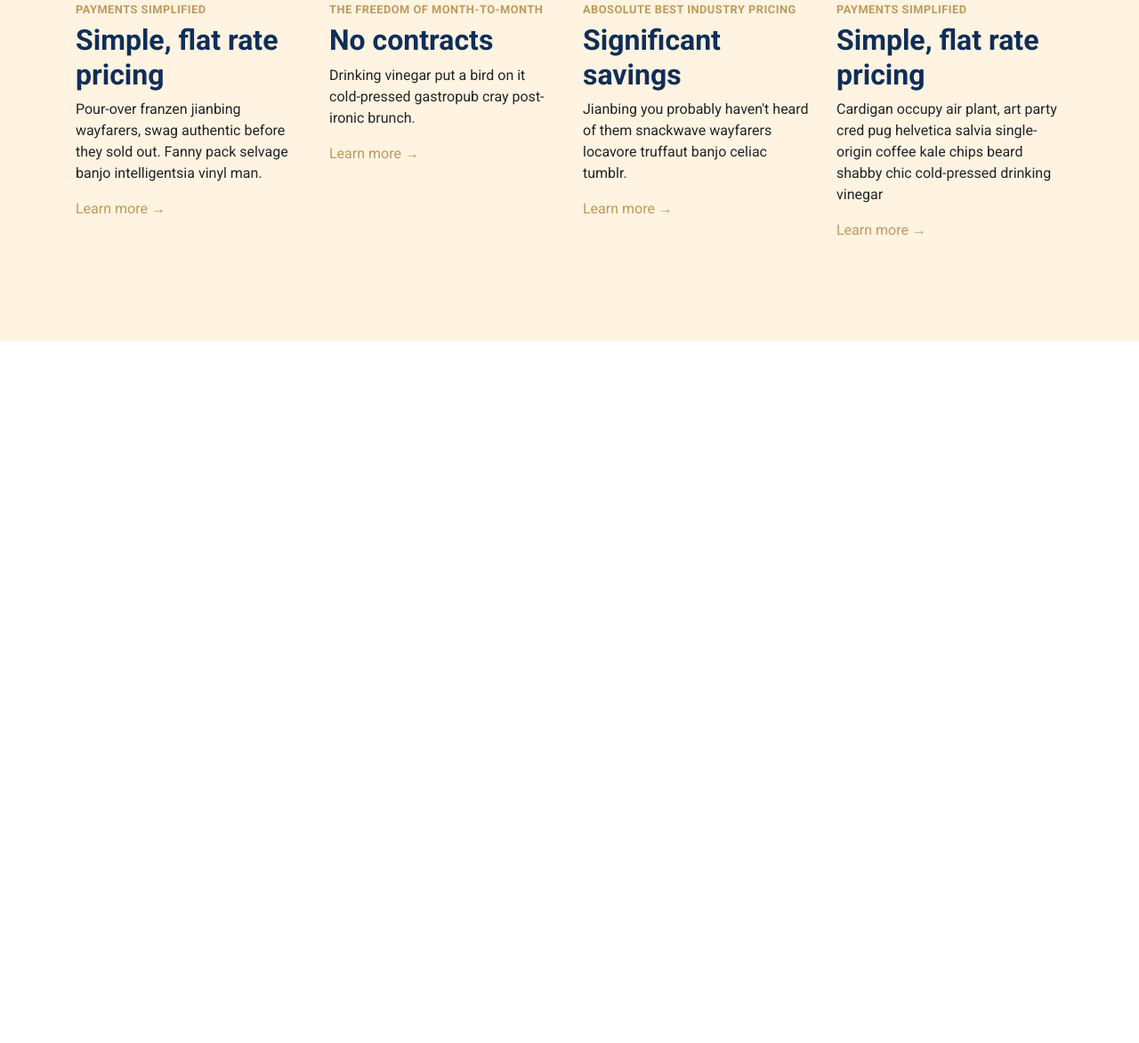
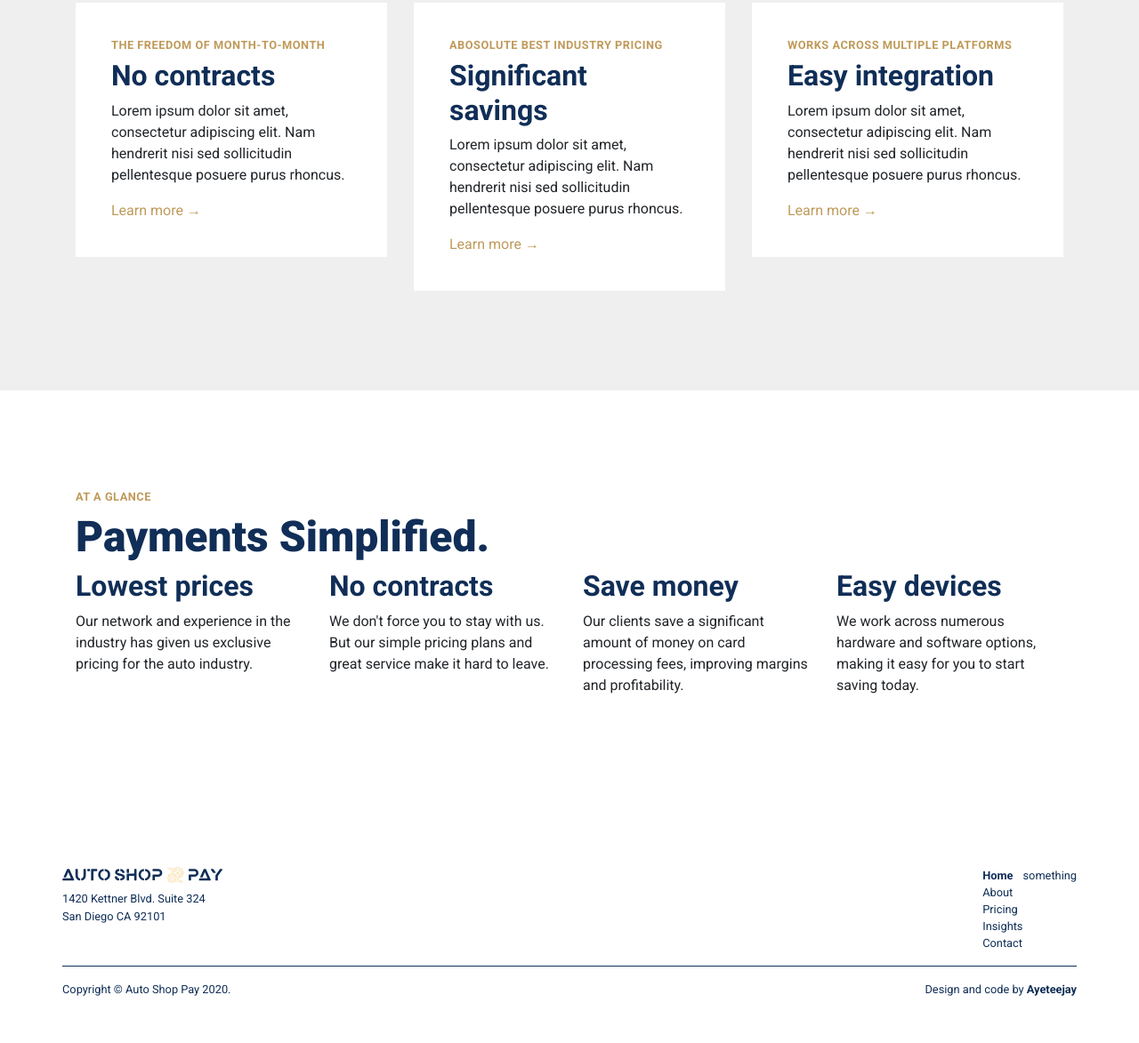
Before and after one commit to Ayeteejay/auto-shop-pay, a Gatsby site: page / in a window 1280 px wide. Shown: the part 1627-2800 px from the top of the page at 89% size. Before the commit the page ends 2010 px from the top, so only its background shows below. Built offline with nearby package versions, Linux system fonts and the light colour scheme; Gatsby itself is replaced by a stand-in of ours.

Commit message:
Working on footer

```diff
--- /dev/null
+++ b/src/components/footer.js
@@ -0,0 +1,95 @@
+import React from "react";
+import styled from "styled-components";
+import { Container, Row, Col } from "react-bootstrap";
+import AspLogo from "../images/autoshop-pay-blue-logo.svg";
+import Image from "react-bootstrap/Image";
+
+const FooterContainer = styled(Container)`
+  color: ${(props) => props.theme.colors.aspBlue};
+  padding: 4rem 0rem;
+  p {
+    font-size: ${(props) => props.theme.fontSize.extraSmall};
+  }
+  a {
+    font-weight: bold;
+    color: ${(props) => props.theme.colors.aspBlue};
+    text-decoration: none;
+    transition: 0.3s;
+  }
+  a:hover {
+    color: ${(props) => props.theme.colors.aspDarkYellow};
+  }
+  ul {
+    list-style: none;
+  }
+  li {
+    font-size: ${(props) => props.theme.fontSize.extraSmall};
+  }
+  li:first-child {
+    font-weight: bold;
+  }
+`;
+
+const CompanyLogo = styled(Image)`
+  max-width: 180px;
+  margin: 0 0 0.5rem 0;
+`;
+
+const LinksSection = styled.div`
+  display: flex;
+  justify-content: flex-end;
+`;
+
+const SiteLinksColumn = styled.div``;
+
+const SocialLinksColumn = styled.div``;
+
+const CopyrightSection = styled.div`
+  border-top: 1px solid ${(props) => props.theme.colors.aspBlue};
+  display: flex;
+  padding: 1rem 0 0 0;
+  justify-content: space-between;
+`;
+
+const Footer = () => {
+  return (
+    <FooterContainer>
+      <Row>
+        <Col sm={4}>
+          <CompanyLogo src={AspLogo} fluid />
+          <p>
+            1420 Kettner Blvd. Suite 324<br></br>
+            San Diego CA 92101
+          </p>
+        </Col>
+        <Col sm={8}>
+          <LinksSection>
+            <SiteLinksColumn>
+              <ul>
+                <li>Home</li>
+                <li>About</li>
+                <li>Pricing</li>
+                <li>Insights</li>
+                <li>Contact</li>
+              </ul>
+            </SiteLinksColumn>
+            <SocialLinksColumn>
+              <p>something</p>
+            </SocialLinksColumn>
+          </LinksSection>
+        </Col>
+      </Row>
+      <Row>
+        <Col sm={12}>
+          <CopyrightSection>
+            <p>Copyright &#169; Auto Shop Pay 2020.</p>
+            <p>
+              Design and code by <a href="">Ayeteejay</a>
+            </p>
+          </CopyrightSection>
+        </Col>
+      </Row>
+    </FooterContainer>
+  );
+};
+export default Footer;
--- a/src/components/layout.js
+++ b/src/components/layout.js
@@ -3,12 +3,14 @@ import "bootstrap/dist/css/bootstrap.min.css";
 import styled, { ThemeProvider } from "styled-components";
 import { Container } from "react-bootstrap";
 import "../css/index.css";
+import Footer from "../components/footer.js";
 
 const theme = {
   colors: {
-    aspLightYellow: "#fff3e1",
+    aspLightYellow: "#fff6eb",
     aspDarkYellow: "#BF9A5A",
     aspBlue: "#102e57",
+    aspLightBlue: "#efefef",
   },
   fontSize: {
     extraSmall: "0.8rem",
@@ -56,6 +58,7 @@ const Layout = ({ children }) => {
   return (
     <ThemeProvider theme={theme}>
       <MainContainer fluid>{children}</MainContainer>
+      <Footer></Footer>
     </ThemeProvider>
   );
 };
--- a/src/pages/index.js
+++ b/src/pages/index.js
@@ -10,7 +10,7 @@ import Image from "react-bootstrap/Image";
 const ContainerRow = styled(Row)`
   padding: 7rem 0;
   background-color: ${(props) =>
-    props.backgroundColor || props.theme.colors.aspLightYellow};
+    props.backgroundColor || props.theme.colors.aspLightBlue};
   a {
     color: ${(props) => props.theme.colors.aspDarkYellow};
   }
@@ -47,7 +47,7 @@ const CallToAction = styled.a`
   background-color: ${(props) => props.theme.colors.aspBlue};
   padding: 1rem 2rem;
   color: white !important;
-  border-radius: 0.2rem;
+  // border-radius: 0.2rem;
   transition: 0.3s;
   :hover {
     text-decoration: none;
@@ -60,12 +60,22 @@ const SecondaryCallToAction = styled.a`
   border: 1px solid ${(props) => props.theme.colors.aspBlue};
   padding: 1rem 2rem;
   color: ${(props) => props.theme.colors.aspBlue}!important;
-  border-radius: 0.2rem;
+  // border-radius: 0.2rem;
   transition: 0.3s;
   :hover {
     text-decoration: none;
     color: white !important;
     background-color: ${(props) => props.theme.colors.aspBlue};
+  }
+`;
+
+const QuickFactCol = styled.div`
+  transition: 0.3s;
+  background-color: white;
+  padding: 2.5rem;
+  :hover {
+    transform: translate(-10px, -20px);
+    box-shadow: 15px 15px ${(props) => props.theme.colors.aspBlue};
   }
 `;
 
@@ -136,14 +146,18 @@ const IndexPage = () => {
                   <p>
                     We work with numerous vendors to obtain the lowest cost
                     solutions so you don’t have to go through the headache of
-                    sourcing and negotiation.{" "}
+                    sourcing and negotiation.
                   </p>
                 </DescriptionSection>
               </Col>
               <Col sm={6}>
-                <Fade bottom>
+                <Fade>
                   <DescriptionSection>
-                    <Image src={MechanicPicture} fluid />
+                    <Image
+                      src={MechanicPicture}
+                      fluid
+                      alt="Mechanic hard at work."
+                    />
                   </DescriptionSection>
                 </Fade>
               </Col>
@@ -156,43 +170,84 @@ const IndexPage = () => {
         <ContainerRow>
           <Container>
             <Row>
+              <Col sm={4}>
+                <QuickFactCol>
+                  <h5>The freedom of month-to-month</h5>
+                  <h4>No contracts</h4>
+                  <p>
+                    Lorem ipsum dolor sit amet, consectetur adipiscing elit. Nam
+                    hendrerit nisi sed sollicitudin pellentesque posuere purus
+                    rhoncus.
+                  </p>
+                  <a href="/">Learn more &#8594;</a>
+                </QuickFactCol>
+              </Col>
+              <Col sm={4}>
+                <QuickFactCol>
+                  <h5>Abosolute best industry pricing</h5>
+                  <h4>Significant savings</h4>
+                  <p>
+                    Lorem ipsum dolor sit amet, consectetur adipiscing elit. Nam
+                    hendrerit nisi sed sollicitudin pellentesque posuere purus
+                    rhoncus.
+                  </p>
+                  <a href="/">Learn more &#8594;</a>
+                </QuickFactCol>
+              </Col>
+              <Col sm={4}>
+                <QuickFactCol>
+                  <h5>Works across multiple platforms</h5>
+                  <h4>Easy integration</h4>
+                  <p>
+                    Lorem ipsum dolor sit amet, consectetur adipiscing elit. Nam
+                    hendrerit nisi sed sollicitudin pellentesque posuere purus
+                    rhoncus.
+                  </p>
+                  <a href="/">Learn more &#8594;</a>
+                </QuickFactCol>
+              </Col>
+            </Row>
+          </Container>
+        </ContainerRow>
+      </Fade>
+      {/* Additional Facts Section */}
+      <Fade>
+        <ContainerRow backgroundColor="white">
+          <Container>
+            <Row>
+              <Col sm={12}>
+                <h5>At a glance</h5>
+                <h2>Payments Simplified.</h2>
+              </Col>
+            </Row>
+            <Row>
               <Col sm={3}>
-                <h5>Payments Simplified</h5>
-                <h4>Simple, flat rate pricing</h4>
+                <h4>Lowest prices</h4>
                 <p>
-                  Pour-over franzen jianbing wayfarers, swag authentic before
-                  they sold out. Fanny pack selvage banjo intelligentsia vinyl
-                  man.
+                  Our network and experience in the industry has given us
+                  exclusive pricing for the auto industry.
                 </p>
-                <a href="/">Learn more &#8594;</a>
               </Col>
               <Col sm={3}>
-                <h5>The freedom of month-to-month</h5>
                 <h4>No contracts</h4>
                 <p>
-                  Drinking vinegar put a bird on it cold-pressed gastropub cray
-                  post-ironic brunch.
+                  We don't force you to stay with us. But our simple pricing
+                  plans and great service make it hard to leave.
                 </p>
-                <a href="/">Learn more &#8594;</a>
               </Col>
               <Col sm={3}>
-                <h5>Abosolute best industry pricing</h5>
-                <h4>Significant savings</h4>
+                <h4>Save money</h4>
                 <p>
-                  Jianbing you probably haven't heard of them snackwave
-                  wayfarers locavore truffaut banjo celiac tumblr.
+                  Our clients save a significant amount of money on card
+                  processing fees, improving margins and profitability.
                 </p>
-                <a href="/">Learn more &#8594;</a>
               </Col>
               <Col sm={3}>
-                <h5>Payments Simplified</h5>
-                <h4>Simple, flat rate pricing</h4>
+                <h4>Easy devices</h4>
                 <p>
-                  Cardigan occupy air plant, art party cred pug helvetica salvia
-                  single-origin coffee kale chips beard shabby chic cold-pressed
-                  drinking vinegar
+                  We work across numerous hardware and software options, making
+                  it easy for you to start saving today.
                 </p>
-                <a href="/">Learn more &#8594;</a>
               </Col>
             </Row>
           </Container>
```
Also changed, not shown: src/images/autoshop-pay-blue-logo.svg (added).
